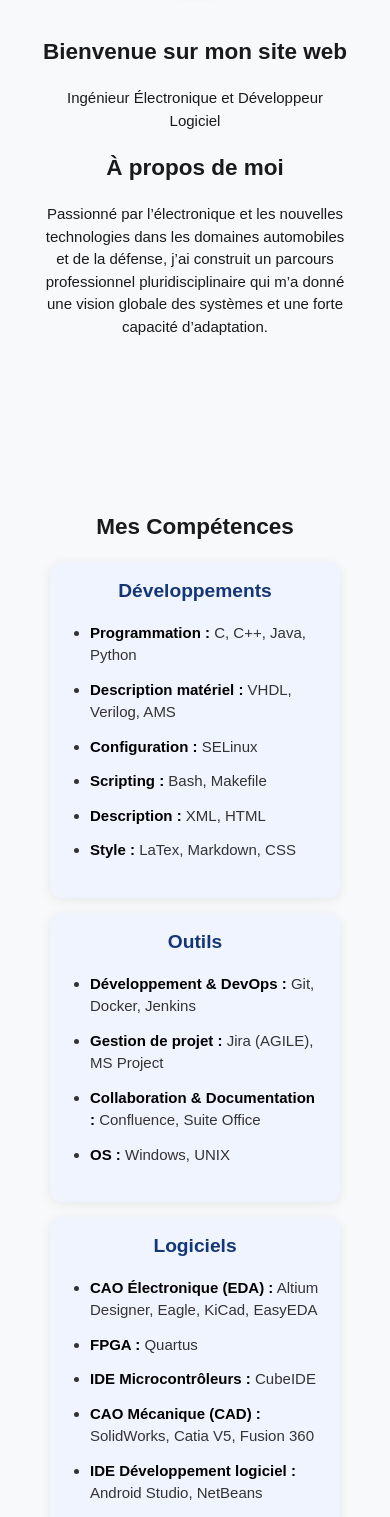
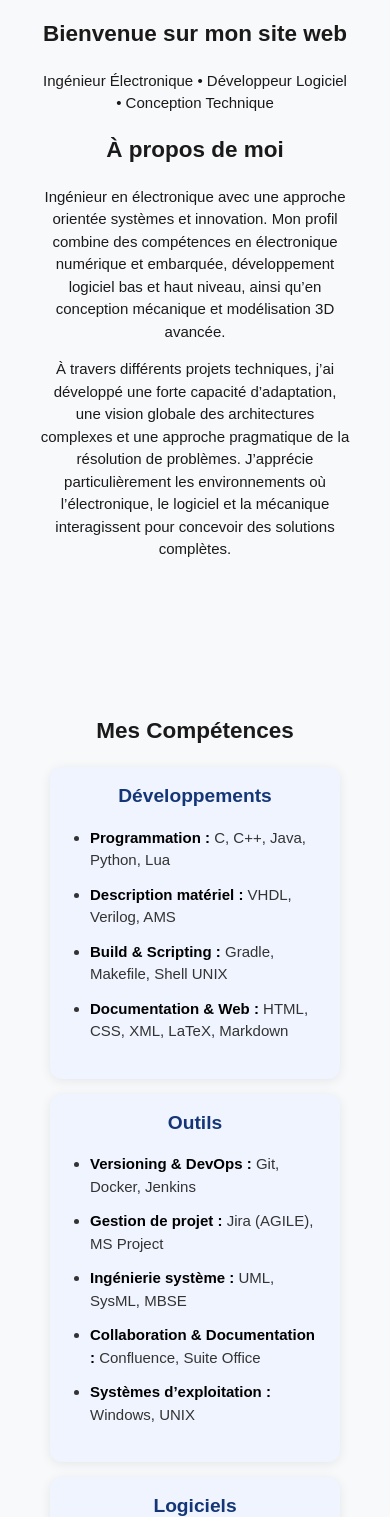
Before and after one commit to nathan91lz/portfolio_website, a plain HTML site: page index.html in a window 390 px wide. Shown: the part 483-2000 px from the top of the page. Drawn offline with Linux system fonts and the light colour scheme.

Commit message:
Update Text & Home section style

```diff
--- a/index.html
+++ b/index.html
@@ -51,11 +51,15 @@
             </div>
             <div class="home-text">
                 <h1>Bienvenue sur mon site web</h1>
-                <p>Ingénieur Électronique et Développeur Logiciel</p>
+                    <p>Ingénieur Électronique • Développeur Logiciel • Conception Technique</p>
                 <h2>À propos de moi</h2>
-                <p>Passionné par l’électronique et les nouvelles technologies dans les domaines automobiles et de la défense, j’ai
-                    construit un parcours professionnel pluridisciplinaire qui m’a donné
-                    une vision globale des systèmes et une forte capacité d’adaptation.</p>
+                    <p>Ingénieur en électronique avec une approche orientée systèmes et innovation.
+                        Mon profil combine des compétences en électronique numérique et embarquée,
+                        développement logiciel bas et haut niveau, ainsi qu’en conception mécanique et modélisation 3D avancée.</p>
+                    <p>À travers différents projets techniques, j’ai développé une forte capacité d’adaptation,
+                        une vision globale des architectures complexes et une approche pragmatique de la résolution de problèmes.
+                        J’apprécie particulièrement les environnements où l’électronique, le logiciel et la mécanique interagissent
+                        pour concevoir des solutions complètes.</p>
             </div>
         </div>
     </section>
@@ -66,35 +70,45 @@
         <details>
             <summary>Développements</summary>
             <ul>
-                <li><span class="title-bold">Programmation :</span> C, C++, Java, Python</li>
+                <li><span class="title-bold">Programmation :</span> C, C++, Java, Python, Lua</li>
                 <li><span class="title-bold">Description matériel :</span> VHDL, Verilog, AMS</li>
-                <li><span class="title-bold">Configuration :</span> SELinux</li>
-                <li><span class="title-bold">Scripting :</span> Bash, Makefile</li>
-                <li><span class="title-bold">Description :</span> XML, HTML</li>
-                <li><span class="title-bold">Style :</span> LaTex, Markdown, CSS</li>
+                <li><span class="title-bold">Build & Scripting :</span> Gradle, Makefile, Shell UNIX</li>
+                <li><span class="title-bold">Documentation & Web :</span> HTML, CSS, XML, LaTeX, Markdown</li>
             </ul>
         </details>
 
         <details>
             <summary>Outils</summary>
             <ul>
-                <li><span class="title-bold">Développement & DevOps :</span> Git, Docker, Jenkins</li>
+                <li><span class="title-bold">Versioning & DevOps :</span> Git, Docker, Jenkins</li>
                 <li><span class="title-bold">Gestion de projet :</span> Jira (AGILE), MS Project</li>
+                <li><span class="title-bold">Ingénierie système :</span> UML, SysML, MBSE</li>
                 <li><span class="title-bold">Collaboration & Documentation :</span> Confluence, Suite Office</li>
-                <li><span class="title-bold">OS :</span> Windows, UNIX</li>
+                <li><span class="title-bold">Systèmes d’exploitation :</span> Windows, UNIX</li>
             </ul>
         </details>
 
         <details>
             <summary>Logiciels</summary>
             <ul>
-                <li><span class="title-bold">CAO Électronique (EDA) :</span> Altium Designer, Eagle, KiCad, EasyEDA</li>
+                <li><span class="title-bold">CAO Électronique :</span> Altium Designer, Eagle, KiCad</li>
+                <li><span class="title-bold">Simulation électronique :</span> LTSpice, MATLAB / Simulink</li>
                 <li><span class="title-bold">FPGA :</span> Quartus</li>
-                <li><span class="title-bold">IDE Microcontrôleurs :</span> CubeIDE</li>
-                <li><span class="title-bold">CAO Mécanique (CAD) :</span> SolidWorks, Catia V5, Fusion 360</li>
+                <li><span class="title-bold">Développement embarqué :</span> CubeIDE</li>
                 <li><span class="title-bold">IDE Développement logiciel :</span> Android Studio, NetBeans</li>
+                <li><span class="title-bold">CAO Mécanique :</span> SolidWorks, Catia V5, Fusion 360</li>
+                <li><span class="title-bold">Moteur 3D :</span> Unreal Engine 5 (Blueprints & C++)</li>
             </ul>
         </details>
+
+        <details>
+            <summary>Langues</summary>
+            <ul>
+                <li><span class="title-bold">Anglais :</span> Niveau B2 certifié</li>
+                <li><span class="title-bold">Allemand :</span> Niveau A2</li>
+            </ul>
+    </details>
+
     </section>
 
     <!-- SECTION PROFIL -->
--- a/style.css
+++ b/style.css
@@ -151,7 +151,7 @@ nav .menu-item.active {
     justify-content: center;
     gap: 40px;
     flex-wrap: wrap;
-    transform: translateY(-120px);
+    transform: translateY(-30px);
 }
 
 .home-image img {
```
